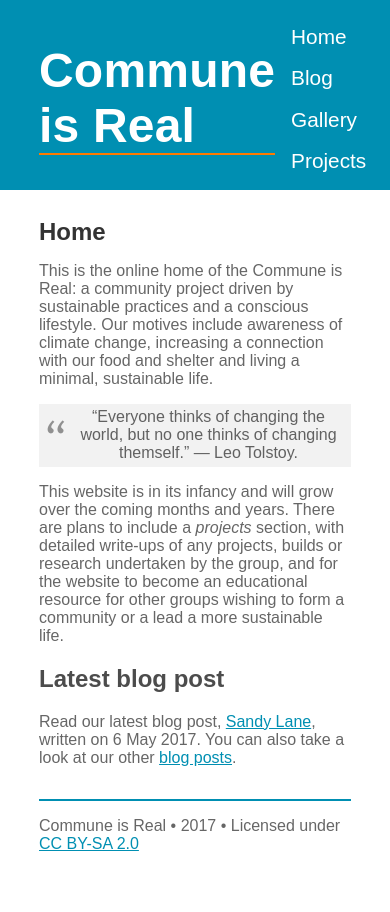
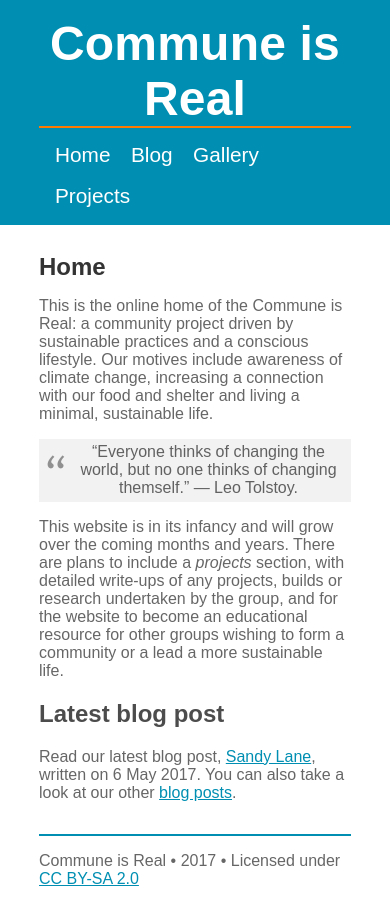
Before and after one commit to PieceOfEarth/pieceofearth.github.io, a Jekyll site: the page built from index.md, in a window 390 px wide. Built offline with Jekyll 4.4.1, drawn with Linux system fonts in a browser that asks for light colours; some web fonts are replaced.

Commit message:
Update styles for mobile

```diff
--- a/_includes/style.css
+++ b/_includes/style.css
@@ -18,12 +18,23 @@ header {
   background-color: #008FB2;
 }
 
+@media screen and (max-width: 900px) {
+  header {
+    flex-direction: column;
+  }
+
+  .main-nav {
+    margin-top: 2%;
+  }
+}
+
 .main-title {
   font-size: 3em;
   color: white;
   border-bottom: 2px solid #FF7A00;
   letter-spacing: 0.2px;
   margin: 0;
+  text-align: center;
 }
 
 .main-title a {
@@ -36,8 +47,6 @@ header {
   color: #FF7A00;
   text-decoration: none;
 }
-
-/* TODO: media queries to drop nav onto new line */
 
 .main-nav a {
   font-size: 1.3em;
```
